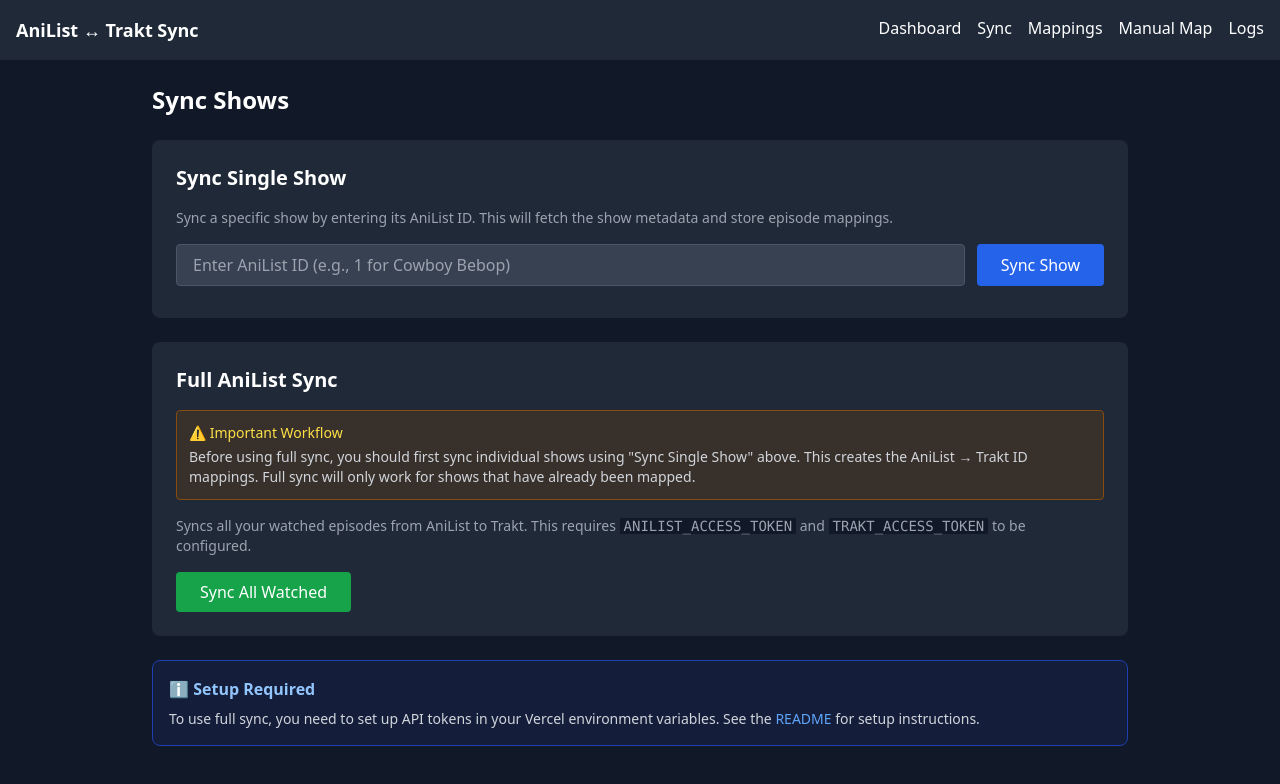
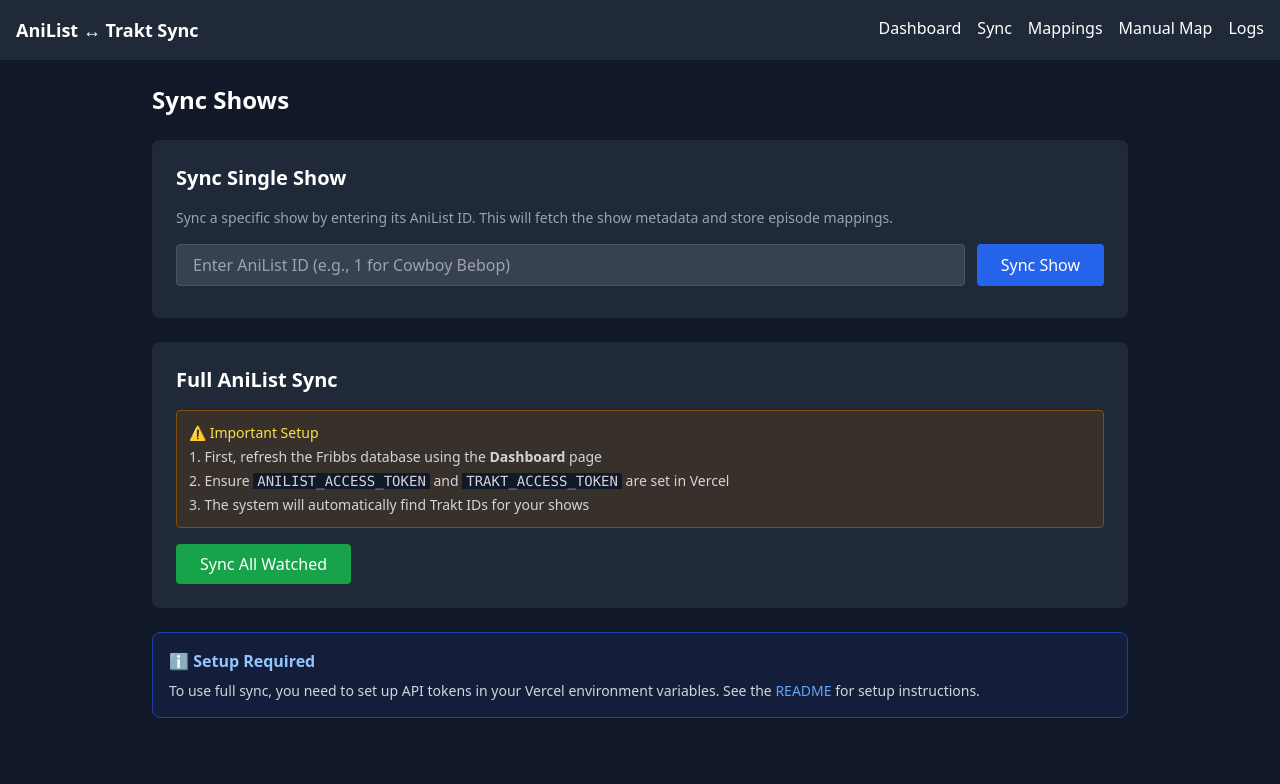
Before and after one commit to Himanth-reddy/anilist-trakt-sync, a Next.js app: page /sync in a window 1280 px wide. Shown: the top 784 px of the page. Built offline with nearby package versions, Linux system fonts and the light colour scheme.

Commit message:
Update sync instructions to mention refreshing Fribbs database first

```diff
--- a/app/sync/page.jsx
+++ b/app/sync/page.jsx
@@ -121,22 +121,20 @@
             <div className="bg-gray-800 p-6 rounded-lg mb-6">
                 <h3 className="text-xl font-semibold mb-4">Full AniList Sync</h3>
                 <div className="bg-yellow-900/30 border border-yellow-800 p-3 rounded mb-4 text-sm">
-                    <p className="font-medium text-yellow-300 mb-1">⚠️ Important Workflow</p>
-                    <p className="text-gray-300">
-                        Before using full sync, you should first sync individual shows using "Sync Single Show" above.
-                        This creates the AniList → Trakt ID mappings. Full sync will only work for shows that have already been mapped.
-                    </p>
+                    <p className="font-medium text-yellow-300 mb-1">⚠️ Important Setup</p>
+                    <ol className="text-gray-300 list-decimal list-inside space-y-1">
+                        <li>First, refresh the Fribbs database using the <strong>Dashboard</strong> page</li>
+                        <li>Ensure <code className="bg-gray-900 px-1">ANILIST_ACCESS_TOKEN</code> and <code className="bg-gray-900 px-1">TRAKT_ACCESS_TOKEN</code> are set in Vercel</li>
+                        <li>The system will automatically find Trakt IDs for your shows</li>
+                    </ol>
                 </div>
-                <p className="text-gray-400 mb-4 text-sm">
-                    Syncs all your watched episodes from AniList to Trakt. This requires <code className="bg-gray-900 px-1">ANILIST_ACCESS_TOKEN</code> and <code className="bg-gray-900 px-1">TRAKT_ACCESS_TOKEN</code> to be configured.
-                </p>
 
                 <button
                     onClick={syncAll}
                     disabled={fullLoading}
                     className={`px-6 py-2 rounded font-medium transition-colors ${fullLoading
-                        ? 'bg-gray-600 cursor-not-allowed text-gray-300'
-                        : 'bg-green-600 hover:bg-green-700 text-white'
+                            ? 'bg-gray-600 cursor-not-allowed text-gray-300'
+                            : 'bg-green-600 hover:bg-green-700 text-white'
                         }`}
                 >
                     {fullLoading ? 'Syncing...' : 'Sync All Watched'}
```
